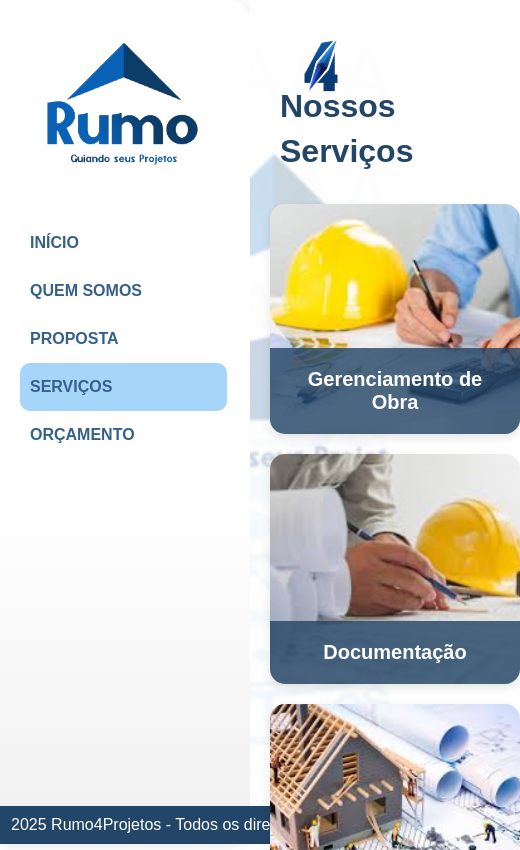
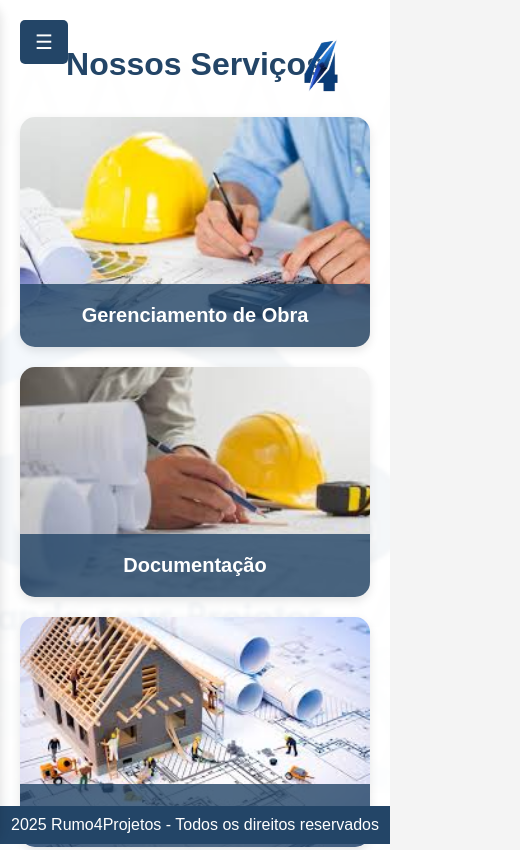
Before and after one commit to rumo4projeto/git_site, a plain HTML site: page servicos.html in a window 390 px wide. Shown: the top 850 px of the page, 520 px wide, since content can reach past the window. Drawn offline with Linux system fonts and the light colour scheme; a web font is replaced by a local one.

Commit message:
servicos

```diff
--- a/servicos.html
+++ b/servicos.html
@@ -12,11 +12,13 @@
       padding: 0;
       box-sizing: border-box;
     }
+
     body {
       font-family: 'Arial', sans-serif;
-      display: flex;
-      height: 100vh;
+      min-height: 100vh;
+      background: #f4f4f4;
     }
+
     nav {
       width: 250px;
       height: 100vh;
@@ -30,7 +32,10 @@
       border-radius: 0 20px 20px 0;
       box-shadow: 2px 2px 10px rgba(0, 0, 0, 0.1);
       padding-bottom: 20px;
+      transition: transform 0.3s ease-in-out;
+      z-index: 1000;
     }
+
     .nav-content {
       display: flex;
       flex-direction: column;
@@ -38,11 +43,12 @@
       width: 100%;
       padding-left: 20px;
     }
+
     nav img {
       max-width: 130%;
-      padding: 0px;
       border-radius: 10px;
     }
+
     nav a {
       color: #35608a;
       text-decoration: none;
@@ -55,14 +61,32 @@
       border-radius: 10px;
       padding-left: 10px;
     }
+
     nav a:hover {
       background: rgba(9, 98, 182, 0.2);
     }
+
     nav a.active {
       background: #a6d5fa;
       border-radius: 10px;
       font-weight: bold;
     }
+
+    .menu-toggle {
+      display: none;
+      position: fixed;
+      top: 20px;
+      left: 20px;
+      background-color: #234567;
+      color: white;
+      border: none;
+      padding: 10px 15px;
+      font-size: 20px;
+      border-radius: 5px;
+      z-index: 1100;
+      cursor: pointer;
+    }
+
     .content {
       margin-left: 250px;
       width: calc(100% - 250px);
@@ -79,7 +103,9 @@
       background-size: cover;
       background-position: center;
       background-repeat: no-repeat;
+      z-index: 0;
     }
+
     .content::after {
       content: "";
       position: absolute;
@@ -90,6 +116,7 @@
       background: rgba(255, 255, 255, 0.8);
       z-index: -1;
     }
+
     .footer {
       width: 100%;
       text-align: center;
@@ -99,6 +126,7 @@
       position: fixed;
       bottom: 0;
     }
+
     h1 {
       font-family: 'ADLaM Display', sans-serif;
       font-size: 32px;
@@ -143,7 +171,6 @@
       width: 100%;
       padding: 20px;
       text-align: center;
-      transition: background 0.3s ease;
     }
 
     .overlay h3 {
@@ -183,17 +210,38 @@
     .logo-top-right:hover {
       opacity: 1;
     }
+
+    @media (max-width: 768px) {
+      nav {
+        transform: translateX(-100%);
+        position: fixed;
+      }
+
+      nav.active {
+        transform: translateX(0);
+      }
+
+      .menu-toggle {
+        display: block;
+      }
+
+      .content {
+        margin-left: 0;
+        width: 100%;
+        padding: 5vh 20px;
+      }
+    }
   </style>
 </head>
 <body>
-  <nav>
+  <button class="menu-toggle" onclick="toggleMenu()">☰</button>
+  <nav id="sidebar">
     <img src="image/logo.png" alt="Logo">
     <div class="nav-content">
       <a href="index.html">INÍCIO</a>
       <a href="quem-somos.html">QUEM SOMOS</a>
       <a href="proposta.html">PROPOSTA</a>
       <a href="servicos.html" class="active">SERVIÇOS</a>
-
       <a href="contato.html">ORÇAMENTO</a>
     </div>
   </nav>
@@ -391,6 +439,9 @@
         box.style.display = 'block';
       }
     }
+    function toggleMenu() {
+      document.getElementById('sidebar').classList.toggle('active');
+    }
   </script>
 </body>
 </html>
```
